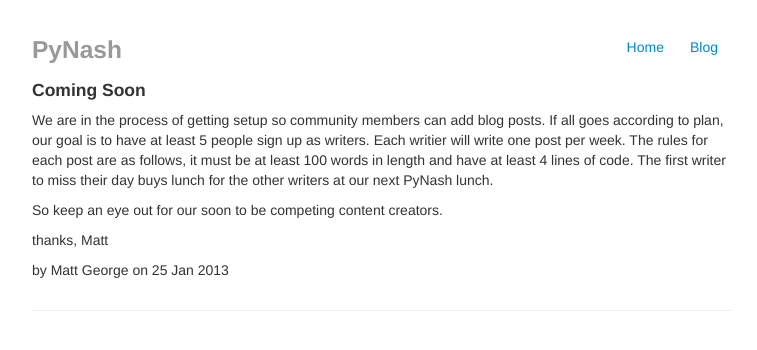
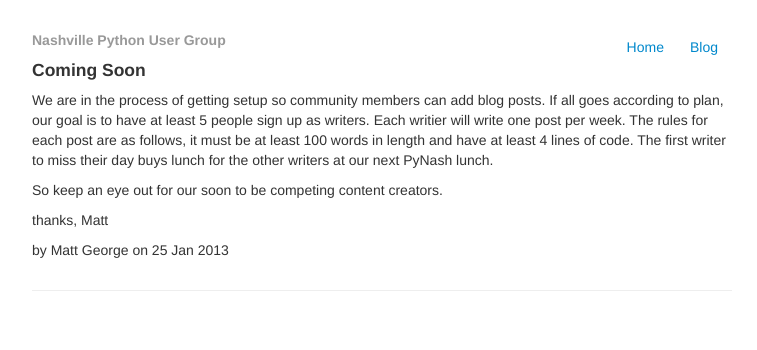
Before and after one commit to pynashorg/pynashorg.github.com, a Jekyll site: the page built from _posts/2013-01-25-Coming-Soon.md, in a window 1280 px wide. Shown: the top 350 px of the page, without its empty margins (258-1015 px from the left). Built offline with Jekyll 4.4.1, drawn with Linux system fonts in a browser that asks for light colours; nearby versions of some CDN libraries; library files that are not in the unit come from our copies.

Commit message:
slight change to title

```diff
--- a/_layouts/default.html
+++ b/_layouts/default.html
@@ -70,7 +70,7 @@
           <li ><a href="/">Home</a></li>
           <li><a href="/blog/">Blog</a></li>
         </ul>
-        <h3 class="muted">PyNash</h3>
+        <h5 class="muted">Nashville Python User Group</h5>
       </div>
 
       {{content}}
```
